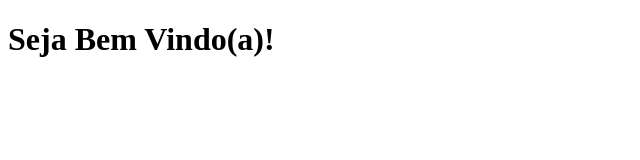
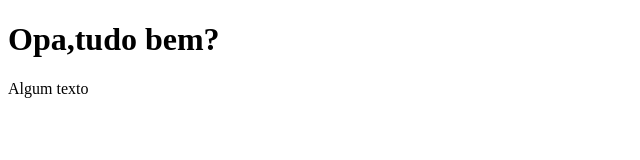
Before and after one commit to luizaalcm/java-script, a plain HTML site: page ex1/index.html in a window 1280 px wide. Shown: the whole page, without its empty margins (0-640 px from the left). Drawn offline with Linux system fonts and the light colour scheme.

Commit message:
aprendendo

```diff
--- a/ex1/index.html
+++ b/ex1/index.html
@@ -9,9 +9,9 @@
     <script src="script.js"></script> <!--essa também é uma forma de inserir js, se utilizarmos ele na head ele será carregado primeiro do que o body, então as vezes não é necessário utiliza-lo na head -->
 </head>
 <body>
-    <h1>Seja Bem Vindo(a)!</h1>
+    <h1 id="titulo">Seja Bem Vindo(a)!</h1>
 
  <!--usar a tag <script dentro do código html também é uma forma de inserir java script-->
-
+    <script src="script.js"></script>
 </body>
 </html>
--- a/ex1/script.js
+++ b/ex1/script.js
@@ -0,0 +1,8 @@
+
+
+document.getElementById("titulo").innerHTML = "Opa,tudo bem?";
+document.write("Algum texto");
+
+window.alert("mensagem de exemplo");
+
+console.log("a mensagem que eu inserir aqui aparecerá no console");
```
